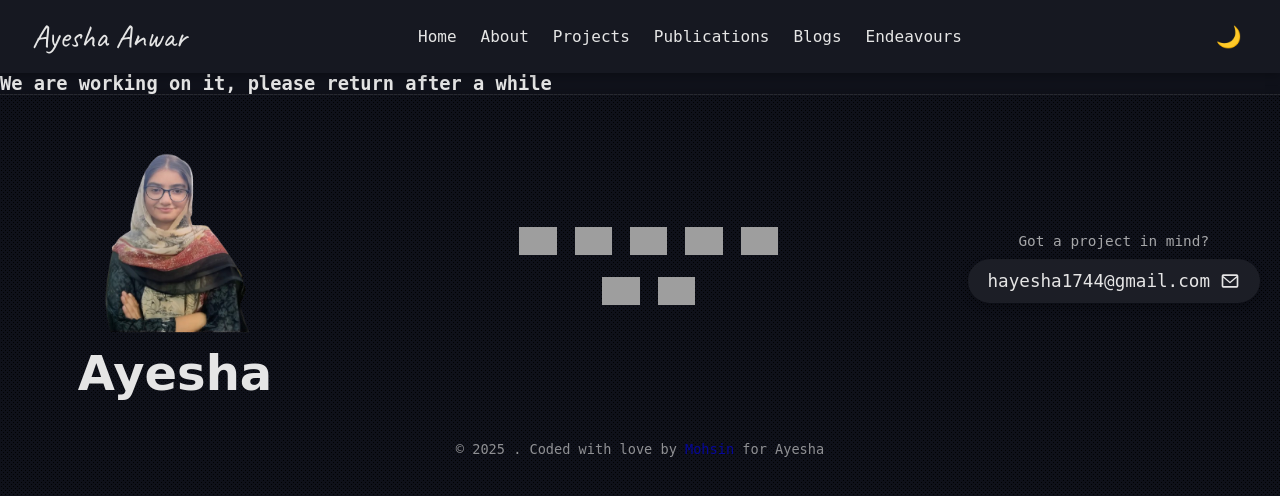
After one commit to Ayesha-Anwar607/Portfolio, a Django app: page /erorr/ in a window 1280 px wide. The commit adds this page. Shown: the top 496 px of the page. Run offline with Django 5.2, Linux system fonts and the light colour scheme; some web fonts are replaced; grey boxes are pictures that could not be loaded.

Commit message:
Adding an error page

```diff
--- a/about/templates/about/base.html
+++ b/about/templates/about/base.html
@@ -44,7 +44,7 @@
       <ul class="nav-links" id="navLinks">
         <li><a href="{% url "home" %}">Home</a></li>
         <li><a href="{% url "about" %}">About</a></li>
-        <li><a href="{% url "projects" %}">Projects</a></li>
+        <li><a href="{% url "error" %}">Projects</a></li>
         <li><a href="{% url "publications" %}">Publications</a></li>
         <li><a href="{% url "blogs" %}">Blogs</a></li>
         <li><a href="{% url "extra" %}">Endeavours</a></li>
--- /dev/null
+++ b/about/templates/about/error.html
@@ -0,0 +1,7 @@
+{% extends "about/base.html" %}
+{% block title %}Coming Soon{% endblock title %}
+{% block body %}
+
+<h3>We are working on it, please return after a while</h3>
+
+{% endblock body %}
--- a/about/templates/about/home.html
+++ b/about/templates/about/home.html
@@ -35,7 +35,7 @@
 
       <div class="card-grid">
         <!-- ✅ Projects Card -->
-        <a href="{% url "projects" %}" class="work-card" data-aos="fade-up" data-aos-delay="100">
+        <a href="{% url "error" %}" class="work-card" data-aos="fade-up" data-aos-delay="100">
           <div class="card-icon"  >
             <!-- Code/Project SVG -->
             <svg width="40" height="40" viewBox="0 0 24 24" fill="none" stroke="#00ffc3" stroke-width="2" stroke-linecap="round" stroke-linejoin="round">
--- a/about/urls.py
+++ b/about/urls.py
@@ -4,5 +4,6 @@ from . import views
 urlpatterns = [
     path('', views.home,name='home'),
     path('about/',views.about,name='about'),
-    path('extra-curricular/',views.extra,name="extra")
+    path('extra-curricular/',views.extra,name="extra"),
+    path('erorr/',views.error,name='error'),
 ]
--- a/about/views.py
+++ b/about/views.py
@@ -20,3 +20,7 @@ def about(request):
 
 def  extra(request):
     return render(request , "about/extra.html")
+
+
+def error(request):
+    return render(request,"about/error.html")
```
